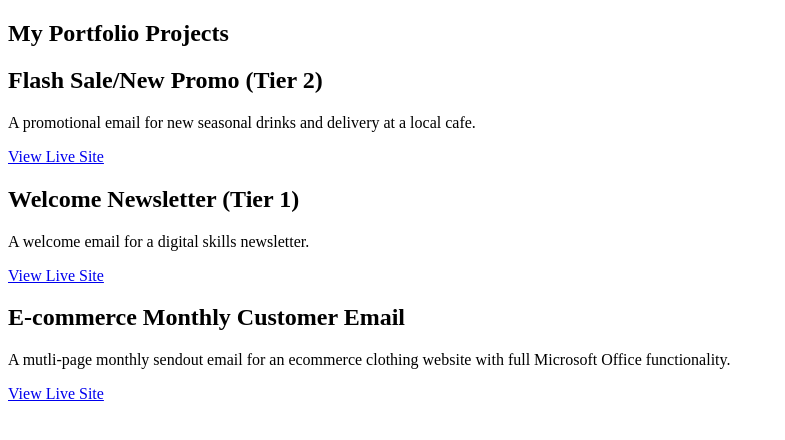
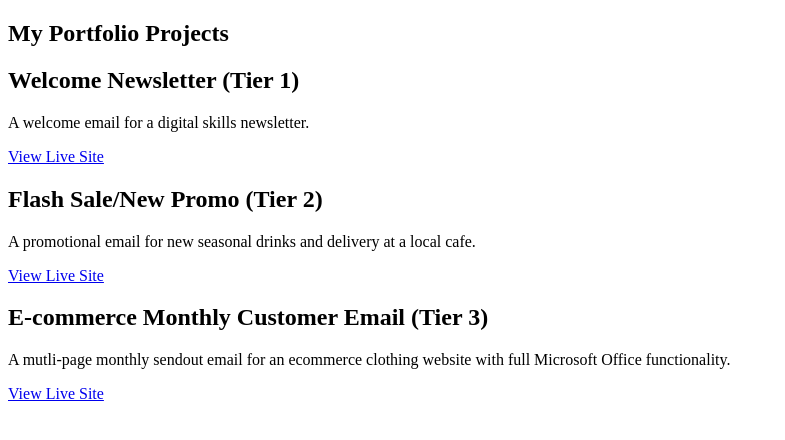
Before and after one commit to dylspiders/portfolio, a plain HTML site: page index.html in a window 1280 px wide. Shown: the whole page, without its empty margins (0-785 px from the left). Drawn offline with Linux system fonts and the light colour scheme.

Commit message:
Add files via upload

```diff
--- a/index.html
+++ b/index.html
@@ -12,23 +12,25 @@
 <section id="my-work">
   <h1>My Portfolio Projects</h2>
 
-  <!-- Project 1 Card -->
+    <!-- Project 1 Card -->
+  <div class="project-card">
+    <h2>Welcome Newsletter (Tier 1)</h2>
+    <p>A welcome email for a digital skills newsletter. </p>
+    <a href="https://dylspiders.github.io/portfolio-welcomeemail/" target="_blank">View Live Site</a>
+  </div>
+
+  <!-- Project 2 Card -->
   <div class="project-card">
     <h2>Flash Sale/New Promo (Tier 2)</h2>
     <p>A promotional email for new seasonal drinks and delivery at a local cafe.</p>
     <a href="https://dylspiders.github.io/portfolio-promotionalemail/" target="_blank">View Live Site</a>
   </div>
 
-  <!-- Project 2 Card -->
-  <div class="project-card">
-    <h2>Welcome Newsletter (Tier 1)</h2>
-    <p>A welcome email for a digital skills newsletter. </p>
-    <a href="https://dylspiders.github.io/portfolio-welcomeemail/" target="_blank">View Live Site</a>
-  </div>
+
 
   <!-- Project 3 Placeholder (Coming Soon) -->
   <div class="project-card architecture-faded">
-    <h2>E-commerce Monthly Customer Email</h2>
+    <h2>E-commerce Monthly Customer Email (Tier 3)</h2>
     <p>A mutli-page monthly sendout email for an ecommerce clothing website with full Microsoft Office functionality.</p>
     <a href="https://dylspiders.github.io/portfolio-monthlyecommerce/" target="_blank">View Live Site</a>
   </div>
```
